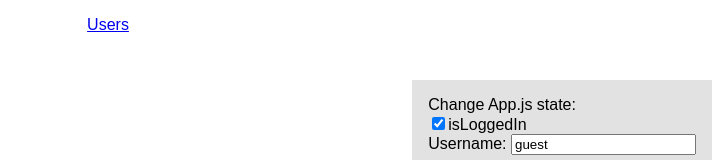
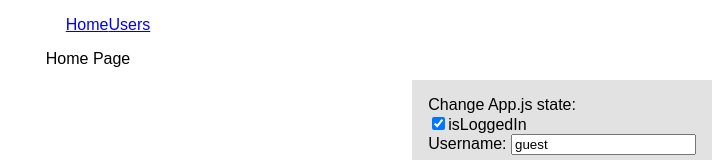
Before and after one commit to nikrb/react-router-dom-auth, a React (Create React App) app: page / in a window 1280 px wide. Shown: the top 160 px of the page, without its empty margins (552-1280 px from the left). Built offline with nearby package versions, Linux system fonts and the light colour scheme.

Commit message:
add home page

```diff
--- a/src/App.js
+++ b/src/App.js
@@ -3,7 +3,8 @@ import { BrowserRouter, Switch, Route, NavLink } from 'react-router-dom';
 import Login from './Login';
 import './App.css';
 
-const UserList = () => (<div>UserList</div>);
+const UserList = () => (<div>UserList Page</div>);
+const Home = () => (<div>Home Page</div>);
 
 class App extends Component {
   state = {
@@ -29,11 +30,13 @@ class App extends Component {
           <React.Fragment>
             <div>
               <ul>
+                <NavLink to="/">Home</NavLink>
                 <NavLink to="/users">Users</NavLink>
               </ul>
             </div>
             <div>
               <Switch>
+                <Route exact path="/" component={Home} />
                 <Route exact path="/users" component={UserList} />
               </Switch>
             </div>
```
